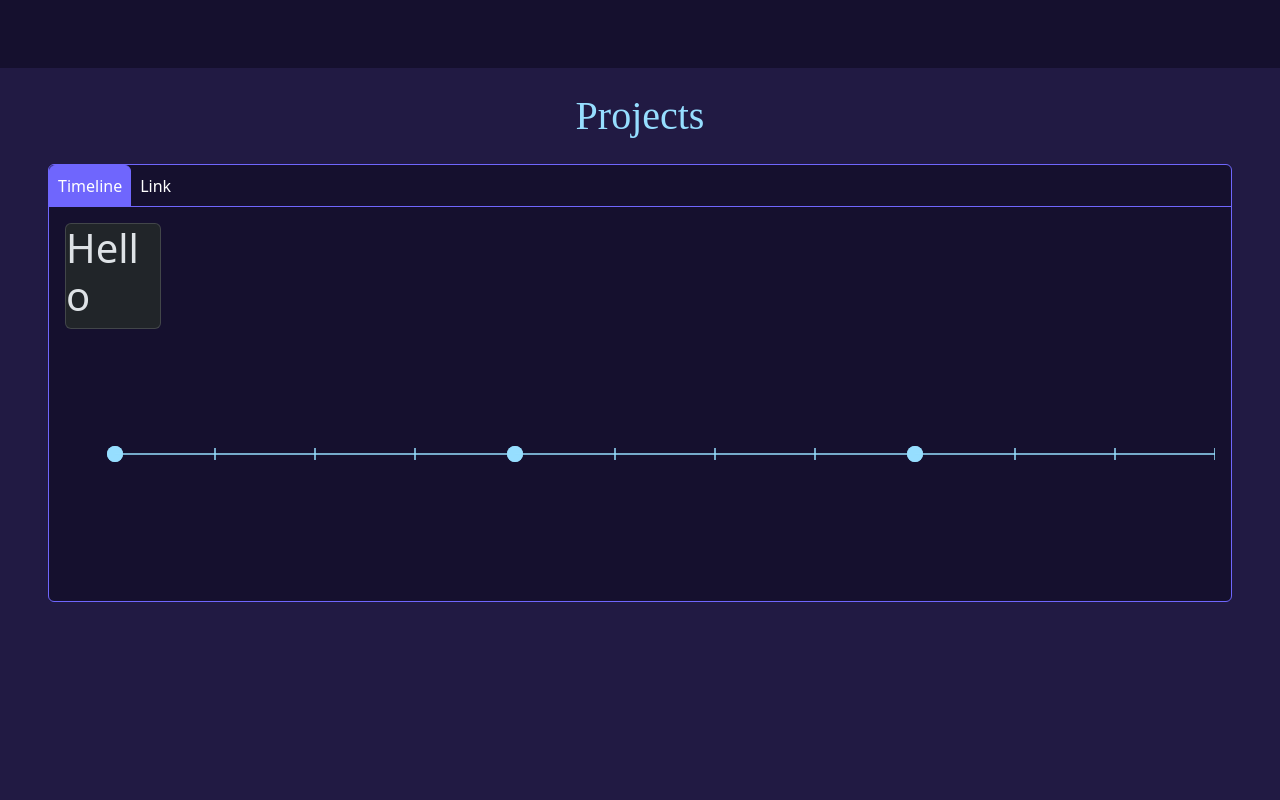
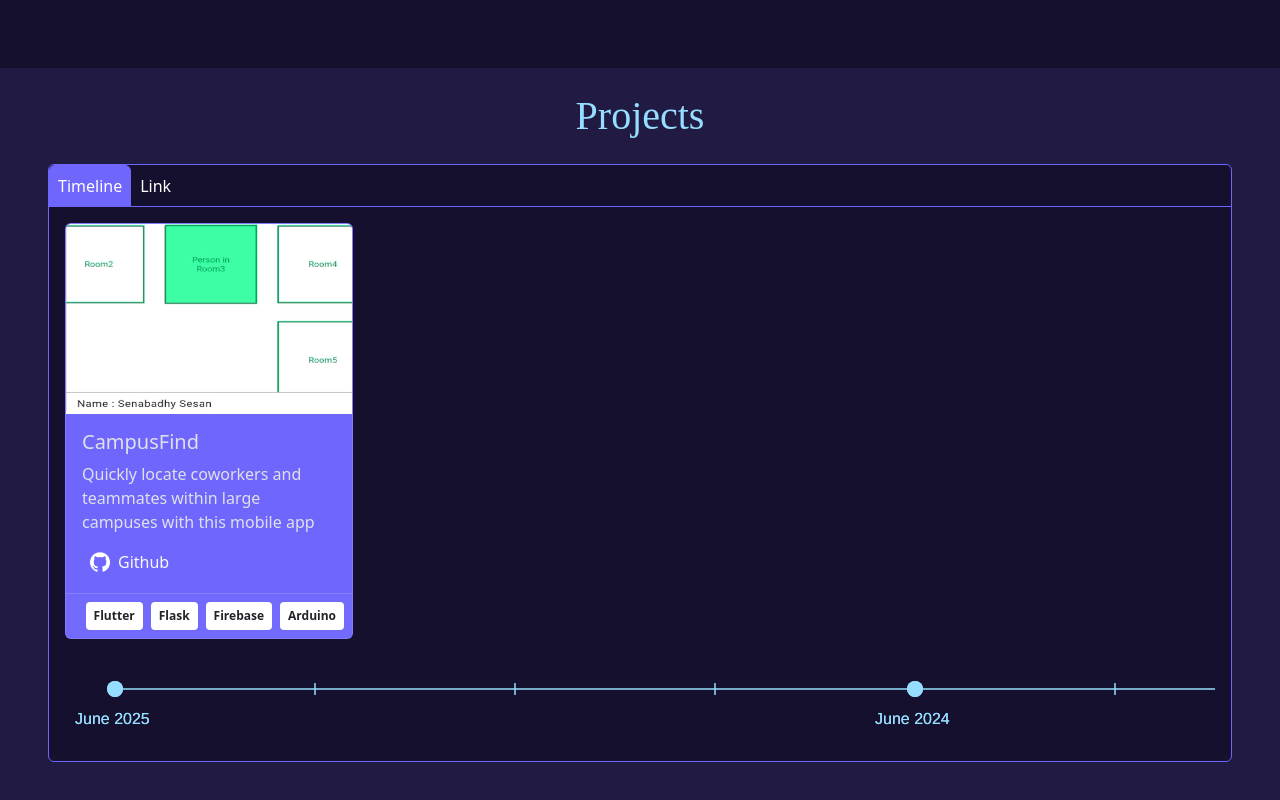
Before and after one commit to Santhosh-Paramasivam/portfolio, a React (Vite) app in the folder portfolio/: page / in a window 1280 px wide. Shown: the part 732-1532 px from the top of the page. Built offline with nearby package versions, Linux system fonts and the light colour scheme; a web font is replaced by a local one.

Commit message:
added project cards

```diff
--- /dev/null
+++ b/portfolio/src/ProjectCard.css
@@ -0,0 +1,3 @@
+.project-card {
+    --bs-card-bg: #6F66FD;
+}
--- /dev/null
+++ b/portfolio/src/ProjectCard.jsx
@@ -0,0 +1,23 @@
+import './ProjectCard.css'
+
+function ProjectCard({ title, image, classes, tools, description, img_height, card_width }) {
+    return <div className={classes ? "card project-card" + classes : "card project-card"} style={{ width: "18rem", height: "26rem" }}>
+        <img className="card-img-top" src={"static/" + image} height="190px" />
+        <div className="card-body">
+            <h5 className="card-title">{title}</h5>
+            <p>{description}</p>
+        <a href="https://github.com/Santhosh-Paramasivam" className='link-light link-underline-opacity-0'>
+            <img src='static/github.png' alt="GitHub Icon" width="20px" className='icon mx-2 mb-1'/>
+            Github
+        </a>
+        </div>
+
+        {tools && <div className='card-footer d-flex flex-row justify-content-end g-5 px-1'>
+            {tools.map((value) => {
+                return <h6 key={value} className='my-0 px-1'><span className='badge bg-white text-dark rounded-1 p-2'>{value}</span></h6>
+            })}
+        </div>}
+    </div>
+}
+
+export default ProjectCard
--- a/portfolio/src/ProjectTimeline.jsx
+++ b/portfolio/src/ProjectTimeline.jsx
@@ -1,4 +1,5 @@
-import { useRef, useEffect, use } from "react"
+import { useRef, useEffect } from "react"
+import ProjectCard from "./ProjectCard"
 
 function ProjectTimeline() {
     const canvasRef = useRef('')
@@ -6,23 +7,23 @@ function ProjectTimeline() {
     function drawCircle(context, x) {
         context.fillStyle = '#96DEFF'
         context.beginPath()
-        context.arc(x, 125, 8, 0, 2 * Math.PI, true)
+        context.arc(x, 50, 8, 0, 2 * Math.PI, true)
         context.fill()
     }
 
     function drawHorizontalLine(context, x1, x2) {
         context.beginPath()
         context.strokeStyle = '#96DEFF'
-        context.moveTo(x1, 125)
-        context.lineTo(x2, 125)
+        context.moveTo(x1, 50)
+        context.lineTo(x2, 50)
         context.lineWidth = "5px"
         context.stroke()
     }
 
     function drawVerticalLine(context, x) {
         context.beginPath()
-        context.moveTo(x, (125 - 6))
-        context.lineTo(x, (125 + 6))
+        context.moveTo(x, (50 - 6))
+        context.lineTo(x, (50 + 6))
         context.lineWidth = "5px"
         context.stroke()
     }
@@ -41,9 +42,15 @@ function ProjectTimeline() {
         // drawHorizontalLine(context, 200, 250)
 
         // drawCircle(context, 250)
-        let scale = 100
+        let years = ['June 2025', 'June 2024', 'June 2023', 'June 2022']
+        let scale = 200
+        var y = 0
         for (let x = 50; x <= 50 + scale * 8; x += scale * 4) {
             drawCircle(context, x)
+            context.font = '16px Helvetica'
+            context.fillStyle = '#96DEFF'
+            context.fillText(years[y], x - 40, 50 + 35)
+            y++
             drawHorizontalLine(context, x, x + scale)
             drawVerticalLine(context, x + scale)
             drawHorizontalLine(context, x + scale, x + scale * 2)
@@ -55,22 +62,38 @@ function ProjectTimeline() {
         }
 
 
-        drawCircle(context, 1250)
+        drawCircle(context, 2450)
+        context.font = '16px sans-serif'
+        context.fillStyle = '#96DEFF'
+        context.fillText(years[y], 2450 - 40, 50 + 35)
 
     }, [])
 
-    return <div style={{ overflowX: 'scroll' }}>
-        <div className="grid">
-            <div className="col-1">
-                <div className="card">
-                    <h1 className="card-title">
-                        Hello
-                    </h1>
-                </div>
-            </div>
+    return <div style={{ overflowX: 'scroll', scrollbarColor: '#f1f1f1 #6F66FD '}}>
+        <div className="d-flex flex-row">
+            <ProjectCard
+                title="CampusFind"
+                image="campusfind.png"
+                tools={['Flutter', 'Flask', 'Firebase','Arduino']}
+                description={"Quickly locate coworkers and teammates within large campuses with this mobile app"}
+            />
         </div>
-        <canvas ref={canvasRef} height={"250px"} width={"1300px"} />
+        <canvas ref={canvasRef} height={"100px"} width={"2700px"} />
     </div>
 }
 
 export default ProjectTimeline
+
+/*
+
+Projects to add :
+
+FeedFirst,
+Contact-Ms,
+Smart-Food-Bin,
+CampusFind-Admin
+CampusFind,
+HDP,
+WisdomBot
+
+*/
```
Also changed, not shown: portfolio/static/campusfind.png (added), portfolio/static/dummy.png (added).
